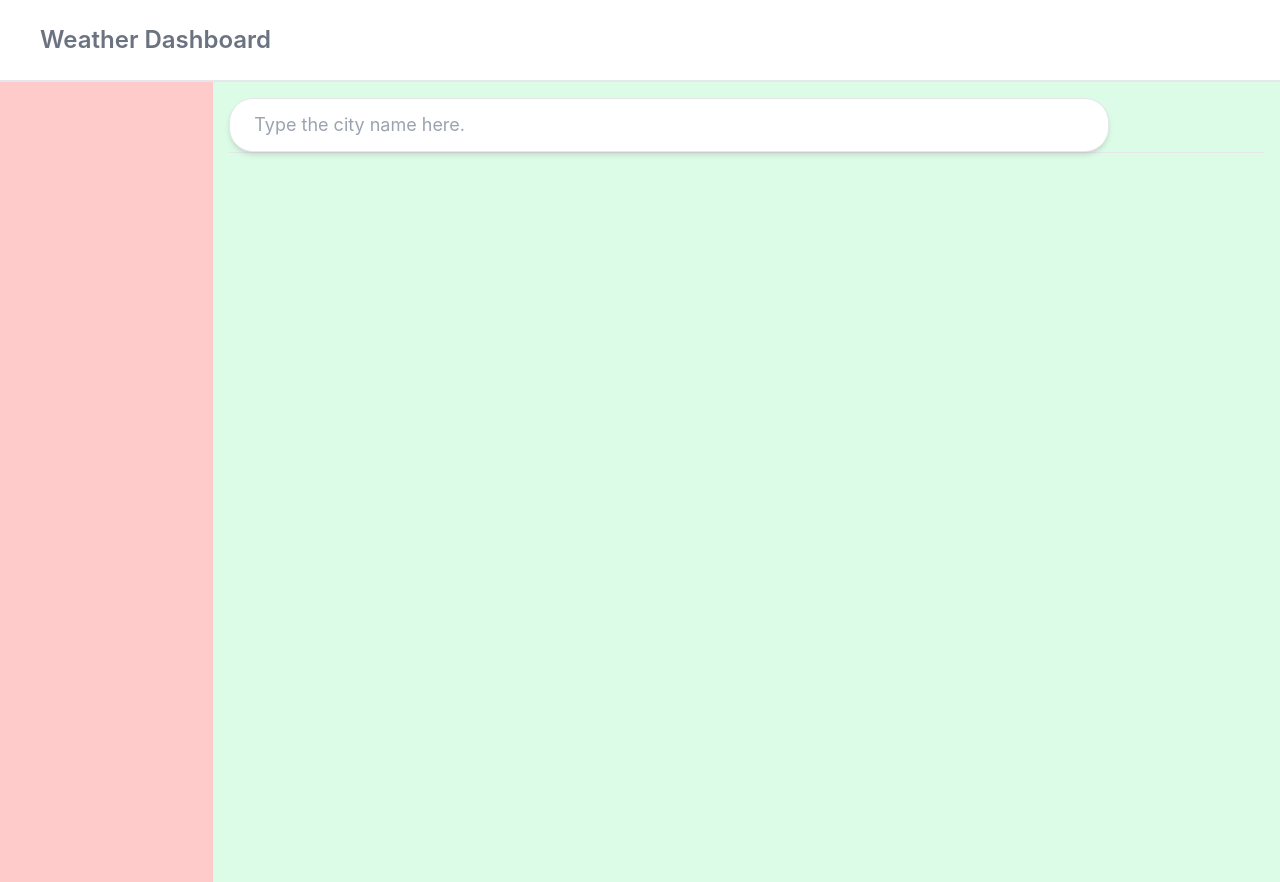
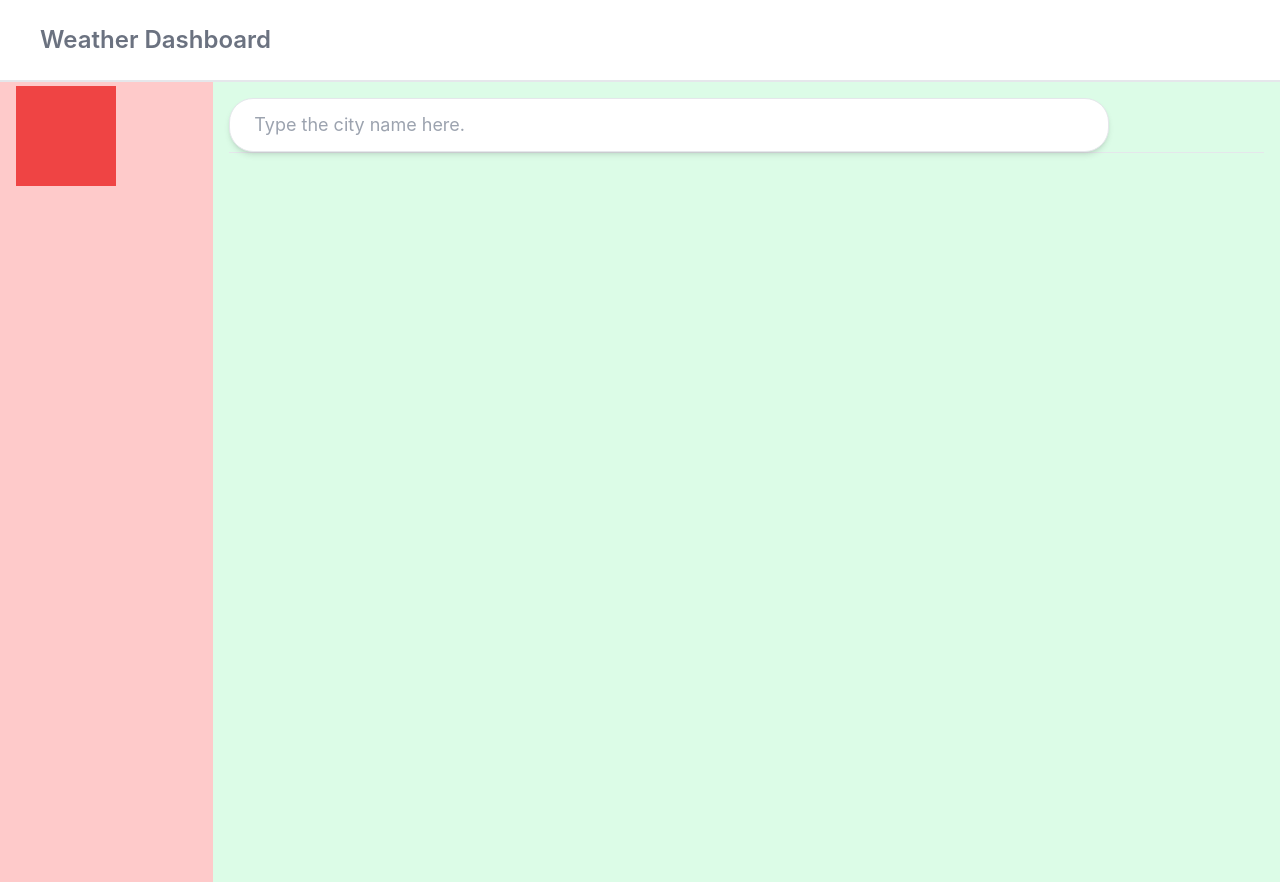
Before and after one commit to amirated/weather-dashboard, a React (Create React App) app: page / in a window 1280 px wide. Built offline with nearby package versions, Linux system fonts and the light colour scheme.

Commit message:
sorting location list using dnd-kit [WIP]

```diff
--- a/package.json
+++ b/package.json
@@ -3,6 +3,9 @@
   "version": "0.1.0",
   "private": true,
   "dependencies": {
+    "@dnd-kit/core": "^6.1.0",
+    "@dnd-kit/sortable": "^8.0.0",
+    "@dnd-kit/utilities": "^3.2.2",
     "@testing-library/jest-dom": "^5.17.0",
     "@testing-library/react": "^13.4.0",
     "@testing-library/user-event": "^13.5.0",
--- a/src/components/ContentPanel.tsx
+++ b/src/components/ContentPanel.tsx
@@ -24,7 +24,7 @@ const ContentPanel: FC<ContentPanelProps> = ({ updateSavedLocations }) => {
           setData(res);
         });
         getAPI(weekForecastURL).then((res: any) => {
-          setWeekData(res.list.splice(0, 7));
+          setWeekData(res.list.splice(0, 5));
         });
     }
 
--- a/src/components/LeftPanel.tsx
+++ b/src/components/LeftPanel.tsx
@@ -1,37 +1,23 @@
 import React, { FC, useCallback, useEffect, useState } from "react";
+import SortableList from "./SortableList";
 
 interface LeftPanelProps {
     locationsList: string[];
 }
 
 const LeftPanel: FC<LeftPanelProps> = ({ locationsList }) => {
-
-    const [savedLocations, setSavedLocations] = useState<string[]>([]);
-
-    useEffect(() => {
-        setSavedLocations([...locationsList]);
+    const renderSavedLocations = useCallback(() => {
+        if (locationsList.length === 0) {
+            let savedLocationsList = localStorage.getItem('savedLocationsList') || '';
+            let locationsArr = savedLocationsList.split(',');
+            return <SortableList itemList={locationsArr}/>
+        } else {
+            return <SortableList itemList={locationsList}/>
+        }
     }, [locationsList]);
 
-    const renderSavedLocations = useCallback(() => {
-        if (savedLocations.length === 0) {
-          let savedLocationsList = localStorage.getItem('savedLocationsList') || '';
-          let locationsArr = savedLocationsList.split(',');
-          return <>
-            {locationsArr.map((item, index) => {
-              return <div>{item}</div>
-            })}
-            </>
-        } else {
-          return <>
-            {savedLocations.map((item, index) => {
-              return <div>{item}</div>
-            })}
-            </>
-        }
-    }, [savedLocations]);
-
     return (
-        <div className="float-left w-2/12 bg-red-200">
+        <div className="float-left w-2/12 bg-red-200 pl-4">
             {renderSavedLocations()}
         </div>
     );
--- /dev/null
+++ b/src/components/Sortable.tsx
@@ -0,0 +1,34 @@
+
+import { FC } from 'react';
+import {useSortable} from '@dnd-kit/sortable';
+import WeatherCard from './WeatherCard';
+import { CSS } from "@dnd-kit/utilities";
+
+interface SortableProps {
+    item: any;
+}
+
+const Sortable: FC<SortableProps> = ({item}) => {
+  const {
+    attributes,
+    listeners,
+    setNodeRef,
+    transform,
+    transition
+  } = useSortable({id: item});
+
+
+  const style = {
+    transform: CSS.Transform.toString(transform),
+    transition: transition
+  }
+
+  return (
+    <div className="h-[100px] w-[100px] bg-red-500 p-2 my-1" ref={setNodeRef} style={style} {...attributes} {...listeners}>
+      {/* <WeatherCard weatherData={item} /> */}
+      {item}
+    </div>
+  );
+}
+
+export default Sortable;
--- /dev/null
+++ b/src/components/SortableList.tsx
@@ -0,0 +1,48 @@
+import { FC, useEffect, useState } from "react";
+import { DndContext, closestCenter, useSensor, useSensors } from "@dnd-kit/core";
+import { arrayMove, SortableContext, verticalListSortingStrategy } from "@dnd-kit/sortable";
+import Sortable from "./Sortable";
+
+interface SortableListProps {
+    itemList: any[];
+}
+
+const SortableList: FC<SortableListProps> = ({itemList}) => {
+    const [list, setList] = useState<any[]>([]);
+
+    useEffect(() => {
+        setList([...itemList]);
+    }, [itemList]);
+
+    const handleDragEnd = (event: any) => {
+        console.log("Drag end call ", event);
+        const {active, over} = event;
+        console.log("ACTIVE: ", active.id);
+        console.log("OVER: ", over.id);
+        if (active.id !== over.id) {
+            setList((items: any) => {
+                const activeIndex = items.indexOf(active.id);
+                const overIndex = items.indexOf(over.id);
+                console.log(arrayMove(items, activeIndex, overIndex));
+                return arrayMove(items, activeIndex, overIndex);
+            })
+        }
+    };
+    return (
+        <DndContext
+            collisionDetection={closestCenter}
+            onDragEnd={handleDragEnd}
+        >
+            <SortableContext
+                items={list}
+                strategy={verticalListSortingStrategy}
+            >
+                {list.map((item, index) => {
+                    return <Sortable key={`sortable-${item}-${index}`} item={item}/>
+                })}
+            </SortableContext>
+        </DndContext>
+    );
+};
+
+export default SortableList;
--- a/src/components/WeekForecast.tsx
+++ b/src/components/WeekForecast.tsx
@@ -10,15 +10,11 @@ const WEEK_DAYS = ['Monday', 'Tuesday', 'Wednesday', 'Thursday', 'Friday', 'Satu
 const WeekForecast: FC<WeekForecastProps> = ({ weekData }) => {
 
     const dayOfWeek = new Date().getDay();
-    const forecastDays = WEEK_DAYS.slice(dayOfWeek, WEEK_DAYS.length).concat(WEEK_DAYS.slice(0, dayOfWeek));
-
-    useEffect(() => {
-        console.log(weekData[0].weather[0]);
-    }, [weekData]);
+    const forecastDays = WEEK_DAYS.slice(dayOfWeek, 5).concat(WEEK_DAYS.slice(0, dayOfWeek));
 
     return (
         <>
-            <label className="">Forecast for the week</label>
+            <label className="">Five days forecast</label>
             <Accordion allowZeroExpanded>
                 {weekData.map((item: any, index: number) => {
                     return <AccordionItem key={`item-${index}`}>
```
Also changed, not shown: 1 other file (tests, documents, lock files or other folders).
